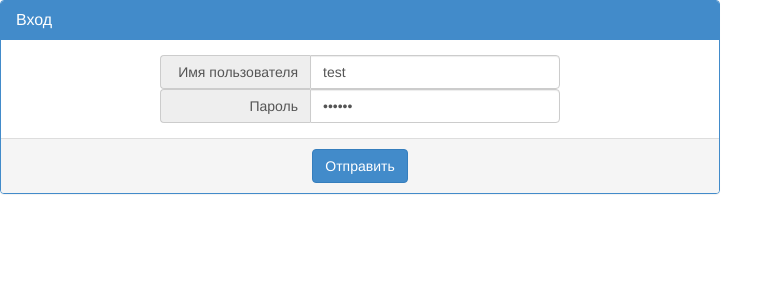
After one commit to EugeneJk/pit-line, a PHP site: page /forecast/login.html in a window 1280 px wide. The commit adds this page. Shown: the top 300 px of the page, without its empty margins (0-783 px from the left). Run offline with PHP 8.4, Linux system fonts and the light colour scheme.

Commit message:
added login

```diff
--- /dev/null
+++ b/forecast/css/base.css
@@ -0,0 +1,3 @@
+.panel-custom{
+    width: 720px;
+}
--- /dev/null
+++ b/forecast/css/login.css
@@ -0,0 +1,7 @@
+.custom-label{
+    width: 150px;
+    text-align: right;
+}
+.custom-input{
+    width: 250px !important;
+}
--- a/forecast/css/select.css
+++ b/forecast/css/select.css
@@ -25,6 +25,3 @@
     height: 238px;
     overflow: auto;
 }
-.panel-custom{
-    width: 720px;
-}
--- /dev/null
+++ b/forecast/login.html
@@ -0,0 +1,62 @@
+<!DOCTYPE html>
+<html lang="en" ng-app="forecast">
+    <head>
+        <meta charset="utf-8">
+        <meta http-equiv="X-UA-Compatible" content="IE=edge">
+        <meta name="viewport" content="width=device-width, initial-scale=1">
+        <title>Прогноз Формулы 1</title>
+
+        <!-- jQuery -->
+        <script src="/forecast/lib/jquery/jquery.min.js"></script>
+        <!-- angularjs -->
+        <script src="/forecast/lib/angularjs/angular.min.js"></script>
+        <!-- Bootstrap -->
+        <link href="/forecast/lib/bootstrap/css/bootstrap.min.css" rel="stylesheet">
+        <script src="/forecast/lib/bootstrap/js/bootstrap.min.js"></script>
+
+        <!-- HTML5 Shim and Respond.js IE8 support of HTML5 elements and media queries -->
+        <!-- WARNING: Respond.js doesn't work if you view the page via file:// -->
+        <!--[if lt IE 9]>
+          <script src="https://oss.maxcdn.com/libs/html5shiv/3.7.0/html5shiv.js"></script>
+          <script src="https://oss.maxcdn.com/libs/respond.js/1.4.2/respond.min.js"></script>
+        <![endif]-->
+
+        <link href="/forecast/css/base.css" rel="stylesheet">
+        <link href="/forecast/css/login.css" rel="stylesheet">
+        <script src="/forecast/js/login.js"></script>
+        <script src="/forecast/js/OnEnterEvent.js"></script>
+    </head>
+    <body ng-controller="LoginController">
+        <div class="panel panel-primary panel-custom">
+            <div class="panel-heading">
+                <h3 class="panel-title">Вход</h3>
+            </div>
+            <div class="panel-body">
+                <div class="alert alert-danger" role="alert" ng-show="showAlert">
+                    Введите имя пользователя и пароль.
+                </div>
+                <div class="alert alert-danger" role="alert" ng-show="showIncorrectLogin">
+                    Неверная комбинация имени пользователя и пароля.
+                </div>
+                <div class="alert alert-success" role="alert" ng-show="showSuccess">
+                    Вход успешно выполнен. Переход на главную страницу. Если этого не произошло нажмите <a href='select.html'>здесь</a>
+                </div>
+                <div>
+                    <center>
+                        <div class="input-group">
+                          <span class="input-group-addon custom-label">Имя пользователя</span>
+                          <input type="text" class="form-control custom-input" placeholder="Имя пользователя" ng-model="username" ng-enter='submitData();'>
+                        </div>
+                        <div class="input-group">
+                          <span class="input-group-addon custom-label">Пароль</span>
+                          <input type="password" class="form-control custom-input" placeholder="Пароль" ng-model="password" ng-enter='submitData();'>
+                        </div>
+                    </center>
+                </div>
+            </div>
+            <div class="panel-footer">
+                <center><button class="btn btn-primary" ng-click="submitData();">Отправить</button></center>
+            </div>
+        </div>
+    </body>
+</html>
--- a/forecast/select.html
+++ b/forecast/select.html
@@ -21,6 +21,7 @@
           <script src="https://oss.maxcdn.com/libs/respond.js/1.4.2/respond.min.js"></script>
         <![endif]-->
 
+        <link href="/forecast/css/base.css" rel="stylesheet">
         <link href="/forecast/css/select.css" rel="stylesheet">
         <script src="/forecast/js/select.js"></script>
         <script src="/forecast/js/OnEnterEvent.js"></script>
```
Also changed, not shown: forecast/action.php (added, +36 -0 lines), forecast/js/login.js (added, +47 -0 lines), forecast/js/select.js (+5 -5 lines), forecast/login.php (deleted, +0 -27 lines).
